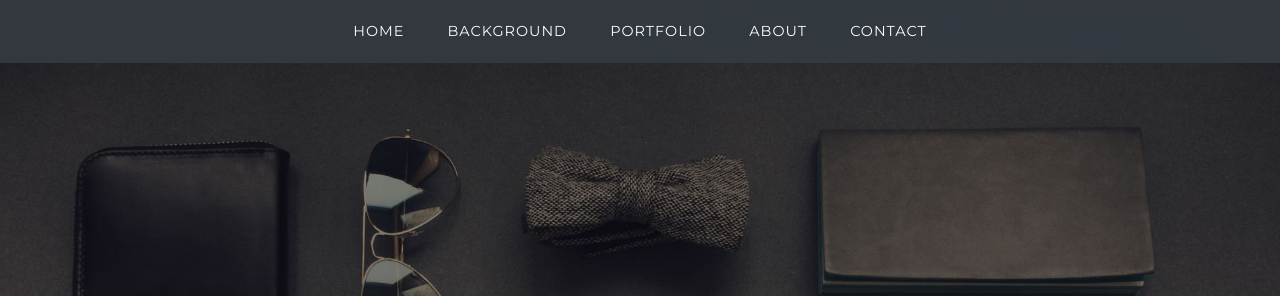
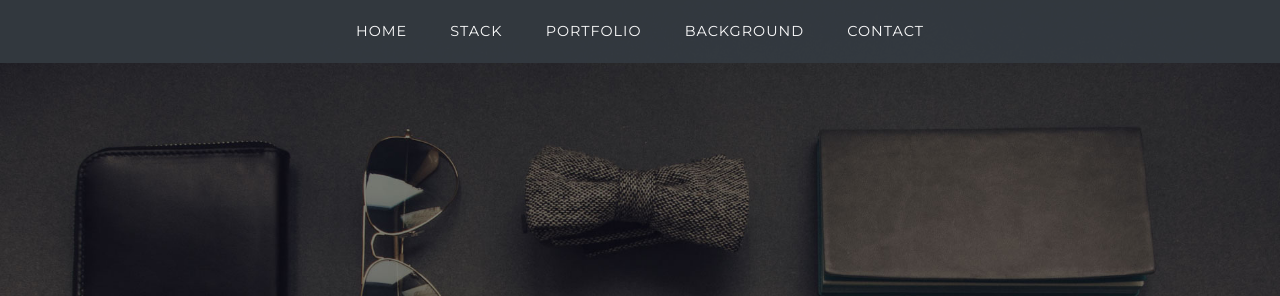
Before and after one commit to zacharymargolies/zacharymargolies.github.io, a website with bundled scripts: page index.html in a window 1280 px wide. Shown: the top 296 px of the page. Built offline with nearby package versions, Linux system fonts and the light colour scheme; files whose address does not match are found by name; a web font is replaced by a local one.

Commit message:
updated navbar

```diff
--- a/index.html
+++ b/index.html
@@ -40,13 +40,13 @@
               <a class="nav-link js-scroll-trigger" href="#header">Home</a>
             </li>
             <li class="nav-item">
-              <a class="nav-link js-scroll-trigger" href="#background">Background</a>
+              <a class="nav-link js-scroll-trigger" href="#background">Stack</a>
             </li>
             <li class="nav-item">
               <a class="nav-link js-scroll-trigger" href="#portfolio">Portfolio</a>
             </li>
             <li class="nav-item">
-                <a class="nav-link js-scroll-trigger" href="#about">About</a>
+                <a class="nav-link js-scroll-trigger" href="#about">Background</a>
               </li>
             <li class="nav-item">
               <a class="nav-link js-scroll-trigger" href="#contact">Contact</a>
```
